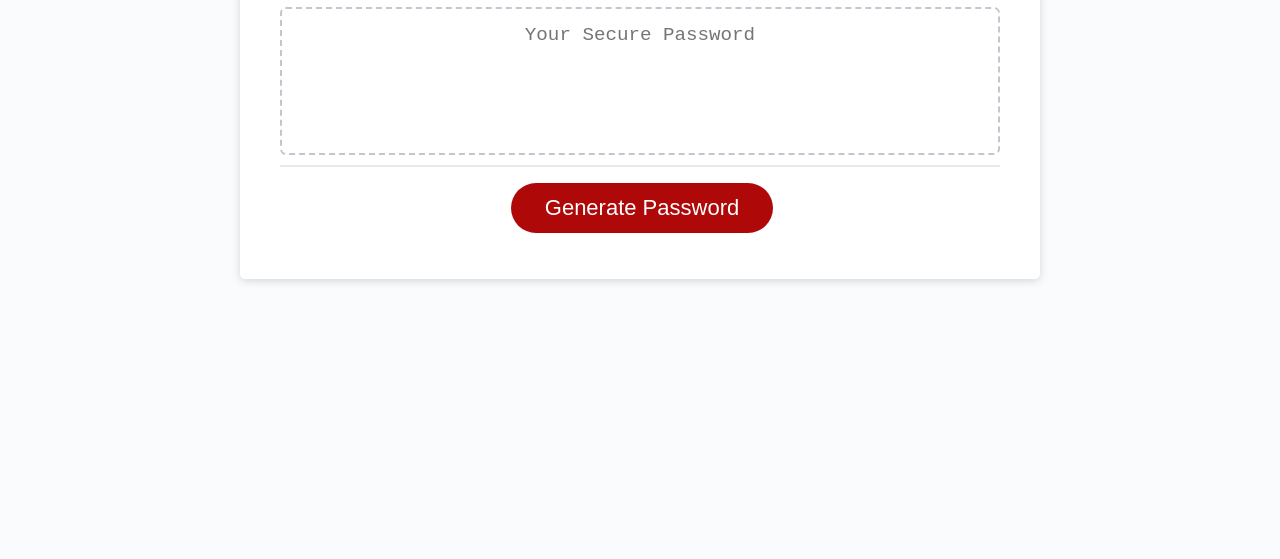
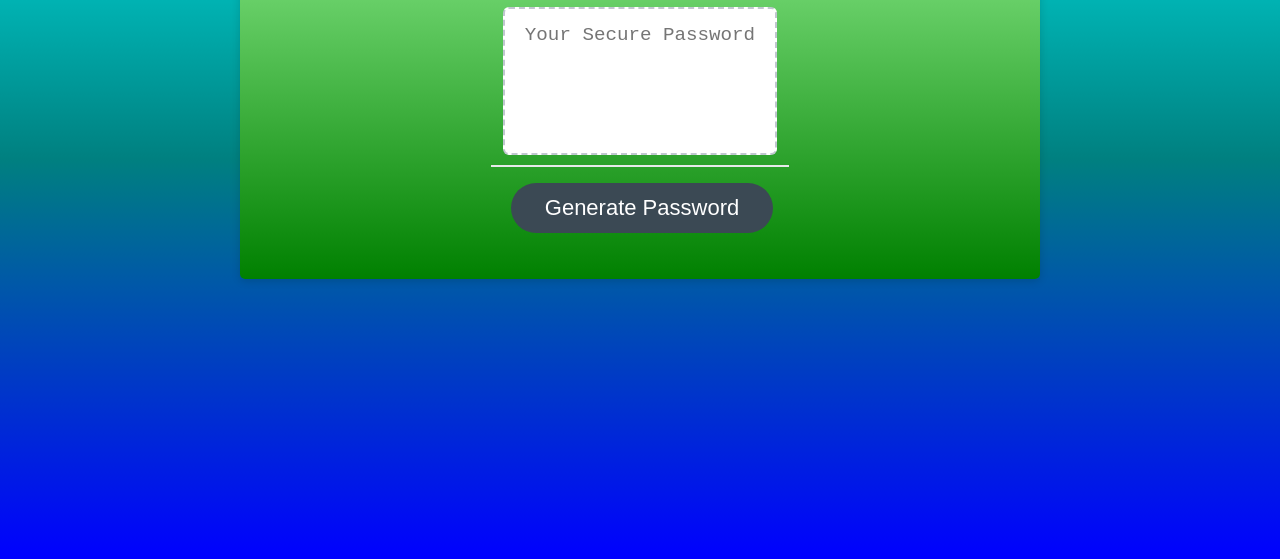
Before and after one commit to dogmom3/password, a plain HTML site: page index.html in a window 1280 px wide. Shown: the part 241-800 px from the top of the page. Drawn offline with Linux system fonts and the light colour scheme.

Commit message:
update css

```diff
--- a/assets/style.css
+++ b/assets/style.css
@@ -11,11 +11,11 @@ body,
   height: 100%;
   margin: 0;
   padding: 0;
+  background-image: linear-gradient(aqua, teal, blue);
 }
 
 body {
   font-family: sans-serif;
-  background-color: #f9fbfd;
 }
 
 .wrapper {
@@ -32,7 +32,11 @@ header {
 }
 
 .card {
-  background-color: hsl(0, 0%, 100%);
+  display: flex;
+  justify-content:center;
+  flex-direction: column;
+  align-items: center;
+  background-image: linear-gradient(lightgreen, green );
   border-radius: 5px;
   border-width: 1px;
   box-shadow: rgba(0, 0, 0, 0.15) 0px 2px 8px 0px;
@@ -75,7 +79,7 @@ header {
 
 .btn {
   border: none;
-  background-color: hsl(360, 91%, 36%);
+  background-color: hsl(206, 17%, 28%);
   border-radius: 25px;
   box-shadow: rgba(0, 0, 0, 0.1) 0px 1px 6px 0px rgba(0, 0, 0, 0.2) 0px 1px 1px
     0px;
```
